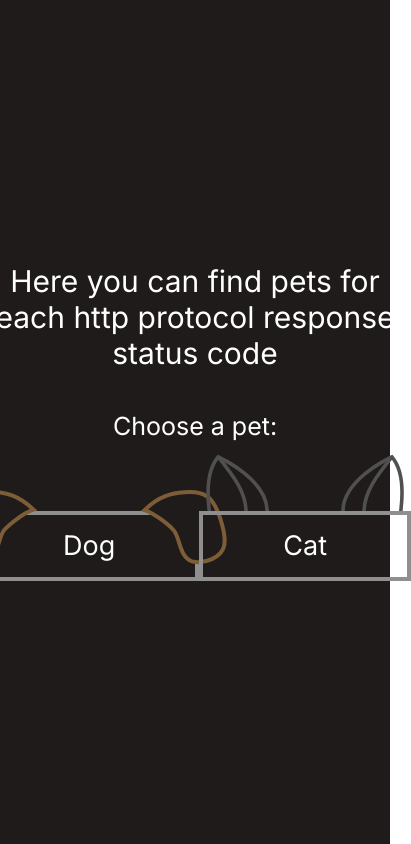
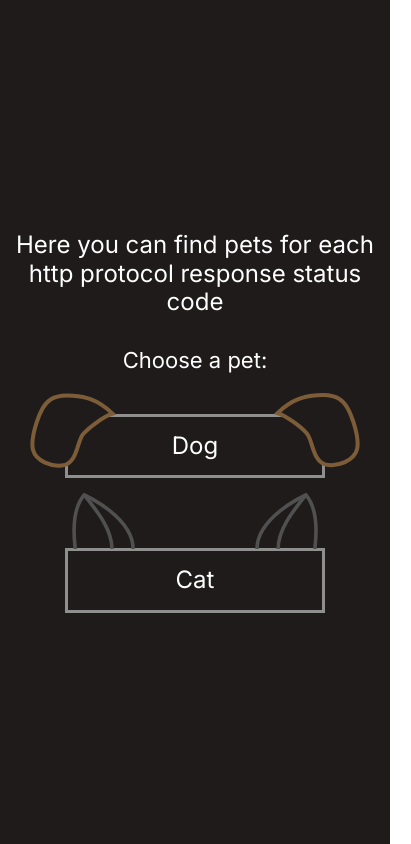
Before and after one commit to anastasia-vas/http-pets, a Vue app: page / in a window 390 px wide. Shown: the whole page, 411 px wide, since content can reach past the window. Built offline with nearby package versions, Linux system fonts and the light colour scheme.

Commit message:
added @media styles to StartPage

```diff
--- a/src/views/StartPage.vue
+++ b/src/views/StartPage.vue
@@ -23,6 +23,7 @@
   height: 100%;
   display: flex;
   justify-content: center;
+  padding: 0 15px;
   .main-content {
     text-align: center;
     display: flex;
@@ -33,27 +34,72 @@
       font-size: 30px;
       line-height: 1.2;
       margin: 0 0 40px 0;
+      @media (max-width: 1200px) {
+        font-size: 27px;
+        margin: 0 0 30px 0;
+      }
+      @media (max-width: 410px) {
+        font-size: 24px;
+      }
     }
     p {
       font-size: 25px;
       line-height: 1.2;
+      @media (max-width: 410px) {
+        font-size: 22px;
+      }
     }
     .pets-buttons {
       display: flex;
       justify-content: space-around;
       margin: 70px 0 0 0;
+      @media (max-width: 992px) {
+        width: 45%;
+        flex-direction: column;
+        justify-content: center;
+        align-self: center;
+        align-items: center;
+        margin: 40px 0 0 0;
+      }
+      @media (max-width: 600px) {
+        width: 70%;
+        margin: 40px 0 0 0;
+      }
+      @media (max-width: 410px) {
+        width: 90%;
+      }
       .button {
+        width: 25%;
+        @media (max-width: 992px) {
+          width: 80%;
+        }
         a {
           position: relative;
           display: flex;
+          justify-content: center;
           border: 4px solid #8f8f8f;
+          width: 100%;
           padding: 15px 80px;
           color: #fff;
           font-size: 27px;
           line-height: 1.2;
+          @media (max-width: 992px) {
+            padding: 15px 70px;
+            width: 100%;
+          }
+          @media (max-width: 786px) {
+            padding: 15px 55px;
+          }
+          @media (max-width: 410px) {
+            font-size: 24px;
+            border: 3px solid #8f8f8f;
+          }
         }
       }
       .dog {
+        @media (max-width: 992px) {
+          margin: 0 0 70px 0;
+        }
         a {
           &::before {
             content: url("../assets/left_dogs_ear.svg");
@@ -76,12 +122,18 @@
             position: absolute;
             top: -98%;
             left: 1%;
+            @media (max-width: 410px) {
+              top: -101%;
+            }
           }
           &::after {
             content: url("../assets/right_cats_ear.svg");
             position: absolute;
             top: -98%;
             right: 1%;
+            @media (max-width: 410px) {
+              top: -101%;
+            }
           }
         }
       }
```
